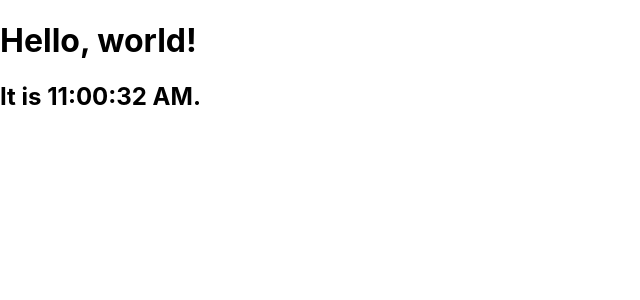
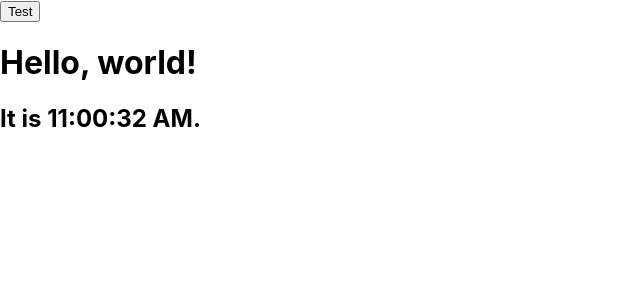
Before and after one commit to khizar-hayyat-72/practice, a React (Create React App) app: page / in a window 1280 px wide. Shown: the top 300 px of the page, without its empty margins (0-640 px from the left). Built offline with nearby package versions, Linux system fonts and the light colour scheme.

Commit message:
included Toggle

```diff
--- /dev/null
+++ b/src/Toggle.js
@@ -0,0 +1,15 @@
+import React from 'react';
+
+class Toggle extends React.Component{
+
+
+
+    render(){
+        return(
+            <button>Test</button>
+        );
+    }
+}
+
+
+export default Toggle;
--- a/src/index.js
+++ b/src/index.js
@@ -4,6 +4,7 @@ import './index.css';
 //import App from './App';
 import reportWebVitals from './reportWebVitals';
 import Clock from './Clock';
+import Toggle from './Toggle';
 
 // function formatUser(user){
 //   return user.firstName +' '+ user.lastName;
@@ -46,18 +47,20 @@ import Clock from './Clock';
 //   </div>
 //  );}
 
+// function submitHandeler(e) {
+//   e.preventDefault();
+//   alert('Button is Clicked');
+// }
 
 
-function tick(){
+
   ReactDOM.render(
     <div>
-      <Clock Date = {new Date ()} />
+      <Toggle />
+      <Clock />
     </div>,
   document.getElementById('root')
 );
-}
-
-setInterval(tick, 1000);
 
 
 // If you want to start measuring performance in your app, pass a function
```
